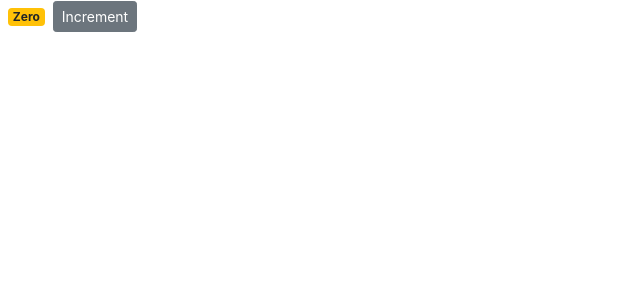
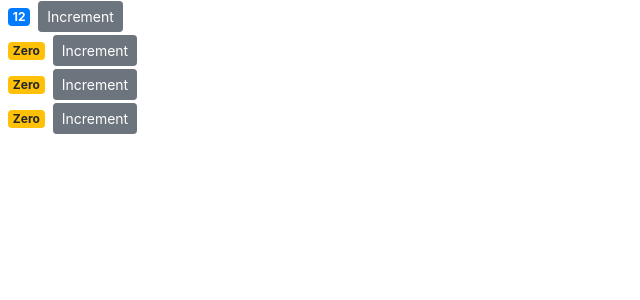
Before and after one commit to ikrami11/React_course, a React (Create React App) app in the folder counter-app/: page / in a window 1280 px wide. Shown: the top 300 px of the page, without its empty margins (0-640 px from the left). Built offline with nearby package versions, Linux system fonts and the light colour scheme.

Commit message:
passing data

```diff
--- a/counter-app/src/components/counter.jsx
+++ b/counter-app/src/components/counter.jsx
@@ -2,30 +2,31 @@
 
 class Counter extends Component {
     state = {
-        count: 0
+        value: this.props.value
      };
 
      handleIncrement = () => {
-         console.log('increment clicked', this);
-     }
+         console.log();
+         this.setState({ value: this.state.value +1 })
+     };
 
 render() {
 
         return (<div>
                     <span className={this.getBadgeClasses()}>{this.formatCount()}</span>
-                    <button onClick={this.handleIncrement} className="btn btn-secondary btn-sm">Increment</button>
+                    <button onClick={ () => this.handleIncrement() } className="btn btn-secondary btn-sm">Increment</button>
                 </div>
             );
     }
 
     getBadgeClasses() {
         let classes = "badge m-2 badge-";
-        classes += (this.state.count === 0) ? "warning" : "primary";
+        classes += (this.state.value === 0) ? "warning" : "primary";
         return classes;
     }
 
     formatCount() {
-        const { count } = this.state; //picking up the count from the state in a const
+        const { value: count } = this.state; //picking up the count from the state in a const
         return count === 0 ? 'Zero' : count; //if count = 0 return 'zero', otherwise return count
     }
 }
--- /dev/null
+++ b/counter-app/src/components/counters.jsx
@@ -0,0 +1,20 @@
+import React, { Component } from 'react';
+import Counter from './counter';
+
+class Counters extends Component {
+    state = {
+        counters: [
+            {id: 1, value: 12 },
+            {id: 2, value: 0 },
+            {id: 3, value: 0 },
+            {id: 4, value: 0 }
+        ]
+     };
+    render() {
+        return ( <div>
+                    {this.state.counters.map( counter => <Counter key = {counter.id} value={counter.value} selected />)}
+                </div> )
+    }
+}
+
+export default Counters;
--- a/counter-app/src/index.js
+++ b/counter-app/src/index.js
@@ -4,8 +4,8 @@
 import App from './App';
 import * as serviceWorker from './serviceWorker';
 import 'bootstrap/dist/css/bootstrap.css';
-import Counter from './components/counter';
+import Counters from './components/counters';
 
-ReactDOM.render(<Counter />, document.getElementById('root'));
+ReactDOM.render(<Counters />, document.getElementById('root'));
 
 serviceWorker.unregister();
```
